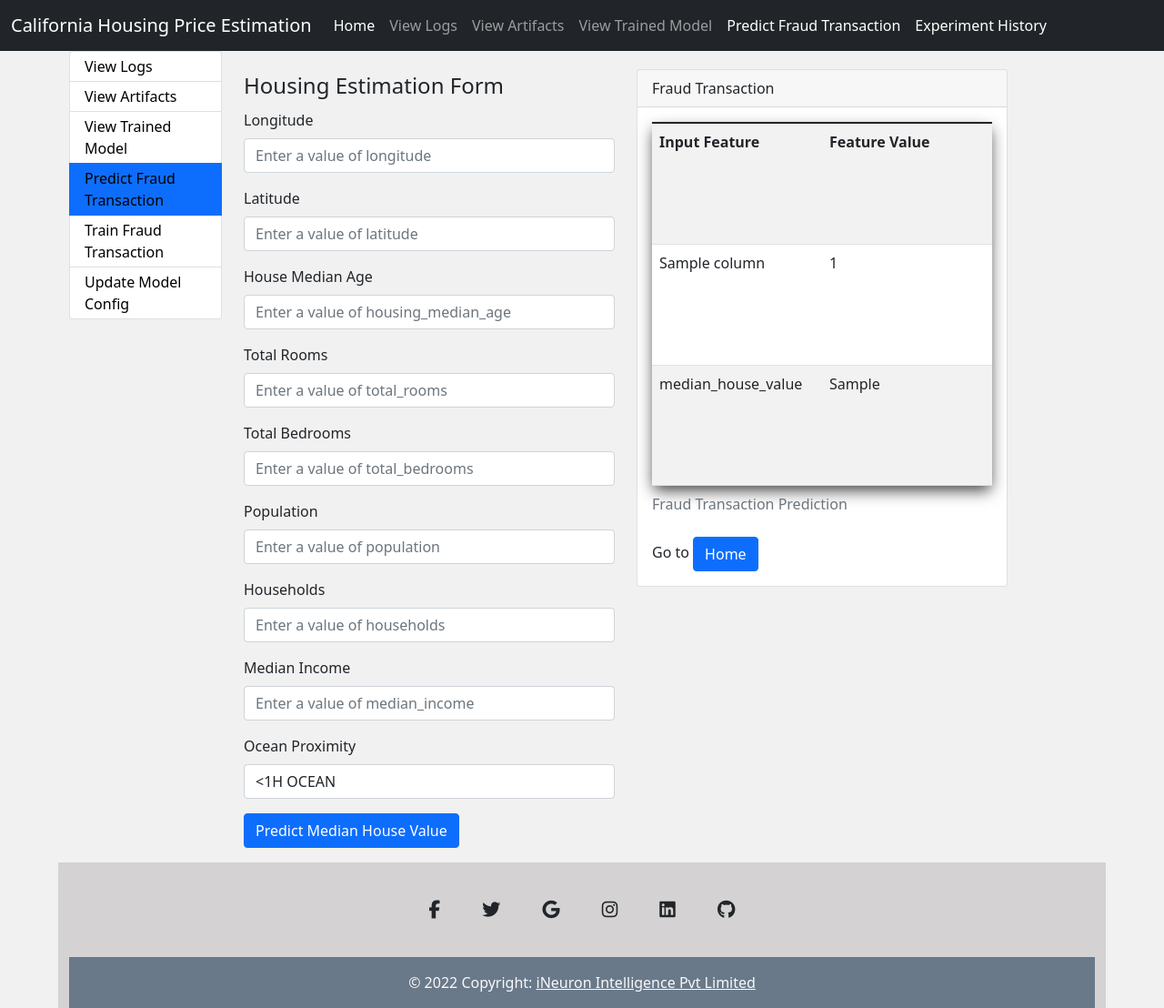
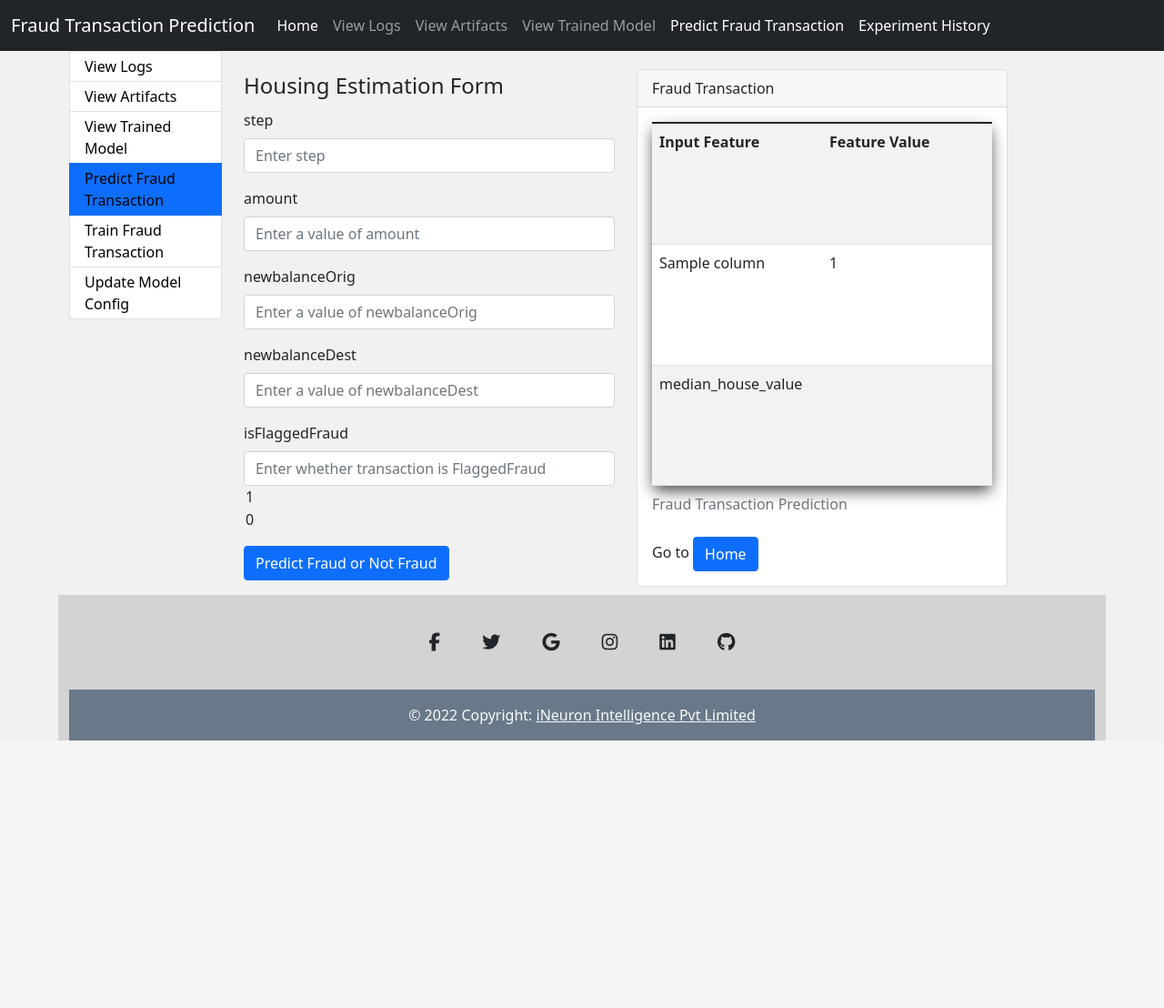
Before and after one commit to AAKAAASSHHH24/Fraud-Transaction-Detection, a Flask app: template templates/predict.html in a window 1280 px wide. Shown: the whole page at 91% size. After the commit the page ends 814 px from the top, so only its background shows below. Run offline with Flask 2, Linux system fonts and the light colour scheme; the template is opened without the code that fills it: most values are stand-ins (such as "Sample title", 1, 10 or a date in 2020); some libraries are stand-ins or nearby versions.

Commit message:
html file update

```diff
--- a/app.py
+++ b/app.py
@@ -27,8 +27,8 @@
 
 from banking.logger import get_log_dataframe
 
-bankING_DATA_KEY = "banking_data"
-MEDIAN_bankING_VALUE_KEY = "median_house_value"
+BANKING_DATA_KEY = "banking_data"
+is_Fraud_VALUE_KEY = "median_house_value"
 
 app = Flask(__name__)
 
@@ -103,37 +103,29 @@
 @app.route('/predict', methods=['GET', 'POST'])
 def predict():
     context = {
-        bankING_DATA_KEY: None,
-        MEDIAN_bankING_VALUE_KEY: None
+        BANKING_DATA_KEY: None,
+        is_Fraud_VALUE_KEY: None
     }
 
     if request.method == 'POST':
-        longitude = float(request.form['longitude'])
-        latitude = float(request.form['latitude'])
-        banking_median_age = float(request.form['banking_median_age'])
-        total_rooms = float(request.form['total_rooms'])
-        total_bedrooms = float(request.form['total_bedrooms'])
-        population = float(request.form['population'])
-        households = float(request.form['households'])
-        median_income = float(request.form['median_income'])
-        ocean_proximity = request.form['ocean_proximity']
+        step = float(request.form['step'])
+        amount = float(request.form['amount'])
+        newbalanceOrig = float(request.form['newbalanceOrig'])
+        newbalanceDest = float(request.form['newbalanceDest'])
+        isFlaggedFraud = float(request.form['isFlaggedFraud'])
 
-        banking_data = BankingData(longitude=longitude,
-                                   latitude=latitude,
-                                   banking_median_age=banking_median_age,
-                                   total_rooms=total_rooms,
-                                   total_bedrooms=total_bedrooms,
-                                   population=population,
-                                   households=households,
-                                   median_income=median_income,
-                                   ocean_proximity=ocean_proximity,
-                                   )
+        banking_data = BankingData(step=step,
+                                   amount=amount,
+                                   newbalanceOrig=newbalanceOrig,
+                                   newbalanceDest=newbalanceDest,
+                                   isFlaggedFraud=isFlaggedFraud
+                                  )
         banking_df = banking_data.get_banking_input_data_frame()
-        banking_predictor = BankingPredictor(model_dir=MODEL_DIR)
-        median_banking_value = banking_predictor.predict(X=banking_df)
+        fraud_predictor = BankingPredictor(model_dir=MODEL_DIR)
+        is_Fraud_value = fraud_predictor.predict(X=banking_df)
         context = {
-            bankING_DATA_KEY: banking_data.get_banking_data_as_dict(),
-            MEDIAN_bankING_VALUE_KEY: median_banking_value,
+            BANKING_DATA_KEY: banking_data.get_banking_data_as_dict(),
+            is_Fraud_VALUE_KEY: is_Fraud_value,
         }
         return render_template('predict.html', context=context)
     return render_template("predict.html", context=context)
--- a/templates/files.html
+++ b/templates/files.html
@@ -10,7 +10,7 @@
 
 
 
-{% if "housing" in result['parent_folder'] %}
+{% if "banking" in result['parent_folder'] %}
 <a href="/artifact/{{result['parent_folder']}}"><i class="fa fa-arrow-left" aria-hidden="true"></i>Back</a>
 
 <h4 style="text-align:center;">
--- a/templates/header.html
+++ b/templates/header.html
@@ -57,7 +57,7 @@
                 aria-controls="navbarTogglerDemo03" aria-expanded="false" aria-label="Toggle navigation">
                 <span class="navbar-toggler-icon"></span>
             </button>
-            <a class="navbar-brand" href="/">California Housing Price Estimation</a>
+            <a class="navbar-brand" href="/">Fraud Transaction Prediction</a>
             <div class="collapse navbar-collapse" id="navbarTogglerDemo03">
                 <ul class="navbar-nav me-auto mb-2 mb-lg-0">
                     <li class="nav-item">
--- a/templates/index.html
+++ b/templates/index.html
@@ -80,13 +80,13 @@
     <div class="col-md-4 col-lg-4 col-sm-12"  style="margin-bottom:20px;">
         <div class="card">
             <div class="card-header">
-              Estimate California price
+              PREDICT FRAUDULENT TRANSACTION
             </div>
             <div class="card-body">
 
                 <h5 class="card-title"> Fraud Transaction</h5>
                 <p class="card-text">Form will be displayed. Submit the form to get  Fraud Transaction prediction.</p>
-                <a class="btn btn-primary" href="/predict">Get Estimated Price</a>
+                <a class="btn btn-primary" href="/predict">Get Result</a>
             </div>
         </div>
         </div>
--- a/templates/predict.html
+++ b/templates/predict.html
@@ -15,74 +15,46 @@
         <form action="/predict" method="post">
             <legend>Housing Estimation Form</legend>
             <div class="mb-3">
-                <label class="form-label">Longitude</label>
-                <input class="form-control" type="text" name="longitude" placeholder="Enter a value of longitude"
+                <label class="form-label">step</label>
+                <input class="form-control" type="text" name="step" placeholder="Enter step"
                     required />
             </div>
             <div class="mb-3">
-                <label class="form-label">Latitude</label>
-                <input class="form-control" type="text" name="latitude" placeholder="Enter a value of latitude"
+                <label class="form-label">amount</label>
+                <input class="form-control" type="text" name="amount" placeholder="Enter a value of amount"
                     required />
 
             </div>
             <div class="mb-3">
-                <label class="form-label">House Median Age</label>
-                <input class="form-control" type="text" name="housing_median_age"
-                    placeholder="Enter a value of housing_median_age" />
+                <label class="form-label">newbalanceOrig</label>
+                <input class="form-control" type="text" name="newbalanceOrig"
+                    placeholder="Enter a value of newbalanceOrig" />
 
             </div>
             <div class="mb-3">
-                <label class="form-label">Total Rooms</label>
-                <input class="form-control" type="text" name="total_rooms" placeholder="Enter a value of total_rooms"
+                <label class="form-label">newbalanceDest</label>
+                <input class="form-control" type="text" name="newbalanceDest" placeholder="Enter a value of newbalanceDest"
                     required />
 
             </div>
             <div class="mb-3">
-                <label class="form-label">Total Bedrooms</label>
-                <input class="form-control" type="text" name="total_bedrooms"
-                    placeholder="Enter a value of total_bedrooms" required />
-            </div>
-            <div class="mb-3">
-                <label class="form-label">Population</label>
-                <input class="form-control" type="text" name="population" placeholder="Enter a value of population"
+                <label class="form-label">isFlaggedFraud</label>
+                <input class="form-control" type="text" name="isFlaggedFraud"
+                    placeholder="Enter whether transaction is FlaggedFraud"
                     required />
-            </div>
-            <div class="mb-3">
-                <label class="form-label">Households</label>
-                <input class="form-control" type="text" name="households" placeholder="Enter a value of households"
-                    required />
-            </div>
-            <div class="mb-3">
-                <label class="form-label">Median Income</label>
-                <input class="form-control" type="text" name="median_income"
-                    placeholder="Enter a value of median_income" required />
-            </div>
-            <div class="mb-3">
-                <label class="form-label">Ocean Proximity</label>
-                <select class="form-control" name="ocean_proximity" placeholder="Enter a value of ocean_proximity"
-                    required>
 
-                    <option value="<1H OCEAN">
-                        &lt;1H OCEAN
+                    <option value="1">
+                        1
                     </option>
-                    <option value="INLAND">
-                        INLAND
-                    </option>
-                    <option value="NEAR BAY">
-                        NEAR BAY
-                    </option>
-                    <option value="NEAR OCEAN">
-                        NEAR OCEAN
-                    </option>
-                    <option value="ISLAND">
-                        ISLAND
+                    <option value="0">
+                        0
                     </option>
 
                 </select>
             </div>
             <div class="mb-3">
 
-                <input class="btn btn-primary" type="submit" value="Predict Median House Value" required />
+                <input class="btn btn-primary" type="submit" value="Predict Fraud or Not Fraud" required />
             </div>
 
         </form>
@@ -94,7 +66,7 @@
                 Fraud Transaction
             </div>
             <div class="card-body">
-        {% if context['housing_data'] is not none %}
+        {% if context['banking_data'] is not none %}
         <table class="table table-striped">
             <caption> Fraud Transaction Prediction </caption>
             <tr>
@@ -102,7 +74,7 @@
                 <th>Feature Value</th>
 
             </tr>
-            {% for column,value in context['housing_data'].items() %}
+            {% for column,value in context['banking_data'].items() %}
 
 
 
@@ -116,7 +88,7 @@
 
                 <td>median_house_value </td>
                 <td>
-                    {{ context['median_house_value'] }}
+                    {{ context['isFraud'] }}
                 </td>
             </tr>
         </table>
```
Also changed, not shown: banking/entity/banking_predictor.py (+20 -33 lines), templates/eda.html (deleted).
